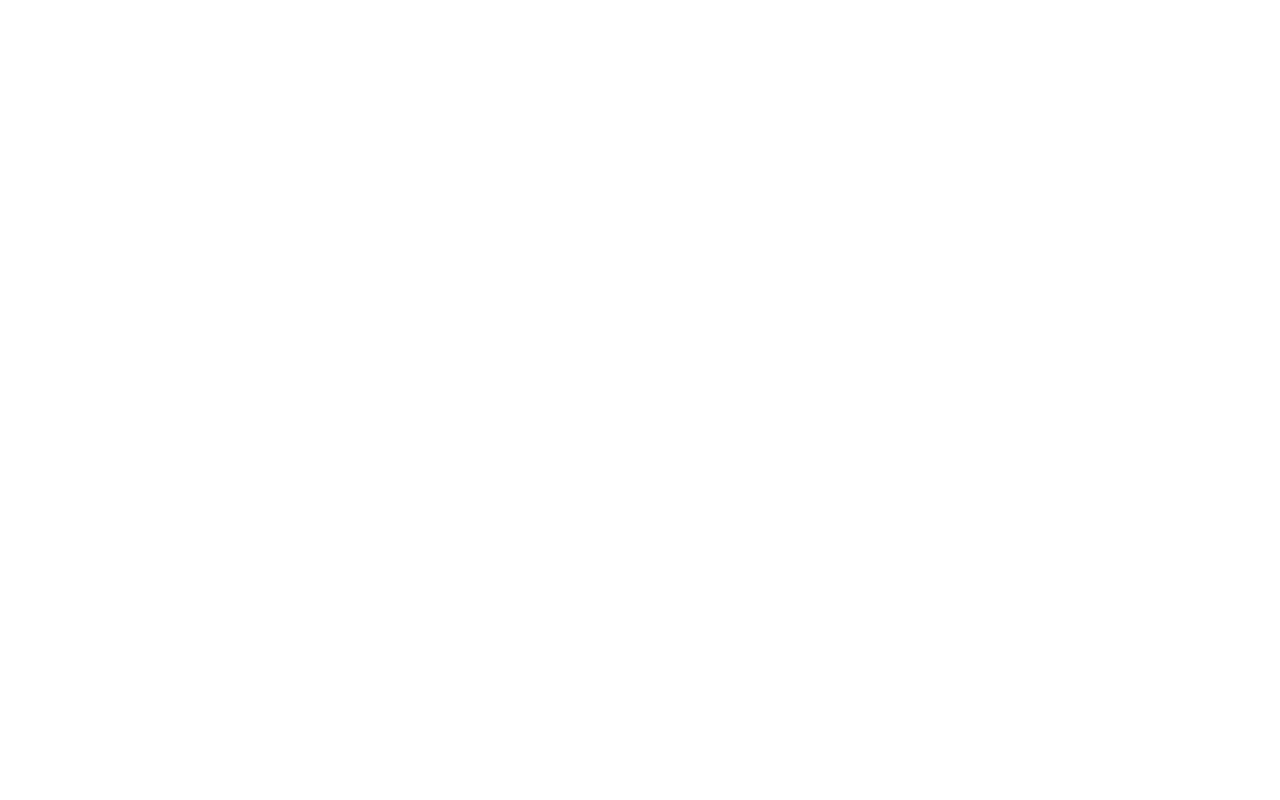
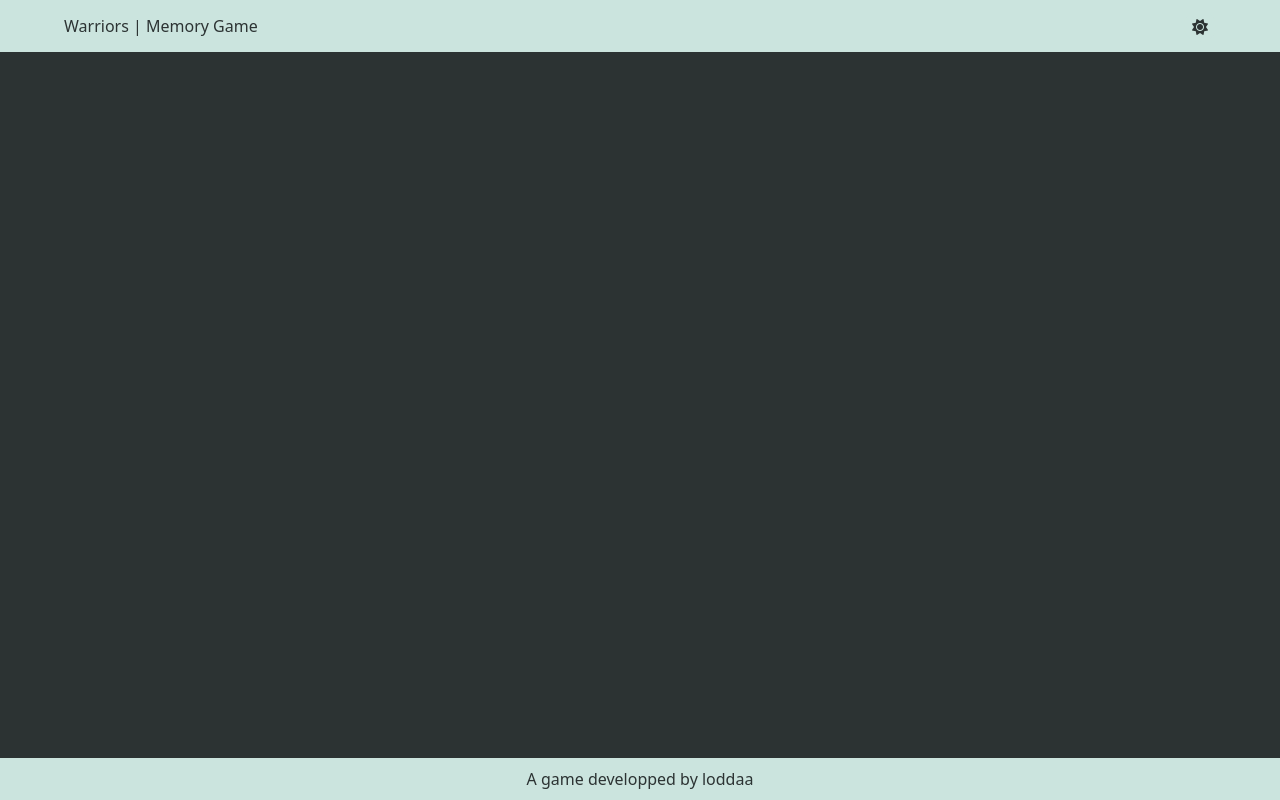
Before and after one commit to loddaa/memory-card-game, a plain HTML site: page index.html in a window 1280 px wide. Drawn offline with Linux system fonts and the light colour scheme.

Commit message:
Add darkmode and set localStoragee

```diff
--- a/index.html
+++ b/index.html
@@ -9,9 +9,28 @@
         <title>Warriors | Memory game</title>
     </head>
 
-    <body>
+    <body class="light-theme">
         <header>
+            <nav>
+                <div class="logo left-side">
+                    <a href="#">Warriors | Memory Game</a>
+                </div>
+                <div class="right-side">
+                    <div class="user-info">
 
+                    </div>
+
+                    <div class="toggle-theme">
+                        <button class="toggle-light">
+                            <i class="fa-solid fa-moon"></i>
+                        </button>
+                        <button class="toggle-dark display-none">
+                            <i class="fa-solid fa-sun"></i>
+                        </button>
+                    </div>
+
+                </div>
+            </nav>
         </header>
 
         <main>
@@ -19,7 +38,9 @@
         </main>
 
         <footer>
-
+            <div>
+                A game developped by <a href="#">loddaa</a>
+            </div>
         </footer>
     </body>
 </html>
--- a/public/css/main.css
+++ b/public/css/main.css
@@ -0,0 +1,121 @@
+html {
+    box-sizing: border-box;
+}
+
+*,
+*::before,
+*::after {
+    box-sizing: inherit;
+}
+
+/* Variables */
+* {
+   font-family: system-ui, -apple-system, BlinkMacSystemFont, 'Segoe UI', Roboto, Oxygen, Ubuntu, Cantarell, 'Open Sans', 'Helvetica Neue', sans-serif;
+   --bg-light: #CBE4DE;
+   --bg-dark: #2C3333;
+   --text-light: #CBE4DE;
+   --text-dark: #2C3333;
+   --accent-color: #0E8388;
+}
+
+html, body {
+    margin: 0;
+}
+
+body {
+    min-height: 100vh;
+    max-height: 100vh;
+    display: flex;
+    flex-direction: column;
+}
+
+a,
+button {
+    cursor: pointer;
+}
+
+.light-theme {
+    background-color: var(--bg-light);
+    color: var(--text-dark);
+}
+
+.dark-theme {
+    background-color: var(--bg-dark);
+    color: var(--text-light);
+}
+
+body.light-theme header,
+body.light-theme footer {
+    background-color: var(--bg-dark);
+    color: var(--text-light);
+}
+
+body.dark-theme header,
+body.dark-theme footer {
+    background-color: var(--bg-light);
+    color: var(--text-dark);
+}
+
+nav,
+footer {
+    padding: 10px 5%;
+}
+
+main {
+    flex: auto;
+}
+
+ul {
+    list-style: none;
+    padding: 0;
+}
+
+a {
+    text-decoration: none;
+    color: inherit;
+}
+
+nav {
+    display: flex;
+    align-items: center;
+    justify-content: space-between;
+    gap: 20px;
+}
+
+.toggle-theme {
+    display: flex;
+    align-items: center;
+    justify-content: center;
+    gap: 10px;
+}
+
+.toggle-theme button {
+    display: block;
+    border: none;
+    text-align: center;
+    width: 2rem;
+    height: 2rem;
+    line-height: 2rem;
+    font-size: 1rem;
+    border-radius: 50%;
+}
+
+body.light-theme .toggle-light {
+    background-color: var(--bg-dark);
+    color: white;
+}
+
+body.dark-theme .toggle-dark {
+    background-color: var(--bg-light);
+    color: var(--text-dark);
+}
+
+footer {
+    display: flex;
+    align-items: center;
+    justify-content: center;
+}
+
+.display-none {
+    display: none !important;
+}
--- a/public/js/main.js
+++ b/public/js/main.js
@@ -0,0 +1,33 @@
+let lightToggle = document.getElementsByClassName('toggle-light').item(0)
+let darkToggle = document.getElementsByClassName('toggle-dark').item(0)
+
+function darkTheme() {
+    document.body.className = 'dark-theme';
+    darkToggle.classList.remove('display-none')
+    lightToggle.classList.add('display-none')
+    localStorage.setItem('theme', 'dark')
+}
+
+function lightTheme() {
+    document.body.className = 'light-theme';
+    darkToggle.classList.add('display-none')
+    lightToggle.classList.remove('display-none')
+    localStorage.setItem('theme', 'light')
+}
+
+document.addEventListener('click', function(e) {
+    switch (e.target) {
+        case lightToggle:
+        case lightToggle.firstElementChild:
+            darkTheme()
+            break;
+        case darkToggle:
+        case darkToggle.firstElementChild:
+            lightTheme()
+            break;
+    }
+})
+
+document.addEventListener('DOMContentLoaded', function() {
+    localStorage.getItem('theme') == "light" ? lightTheme() : darkTheme()
+})
```
Also changed, not shown: public/assets/img/Warriors/5.png (deleted), public/assets/img/Warriors/Warriors.png (renamed from public/assets/img/Warriors.png).
